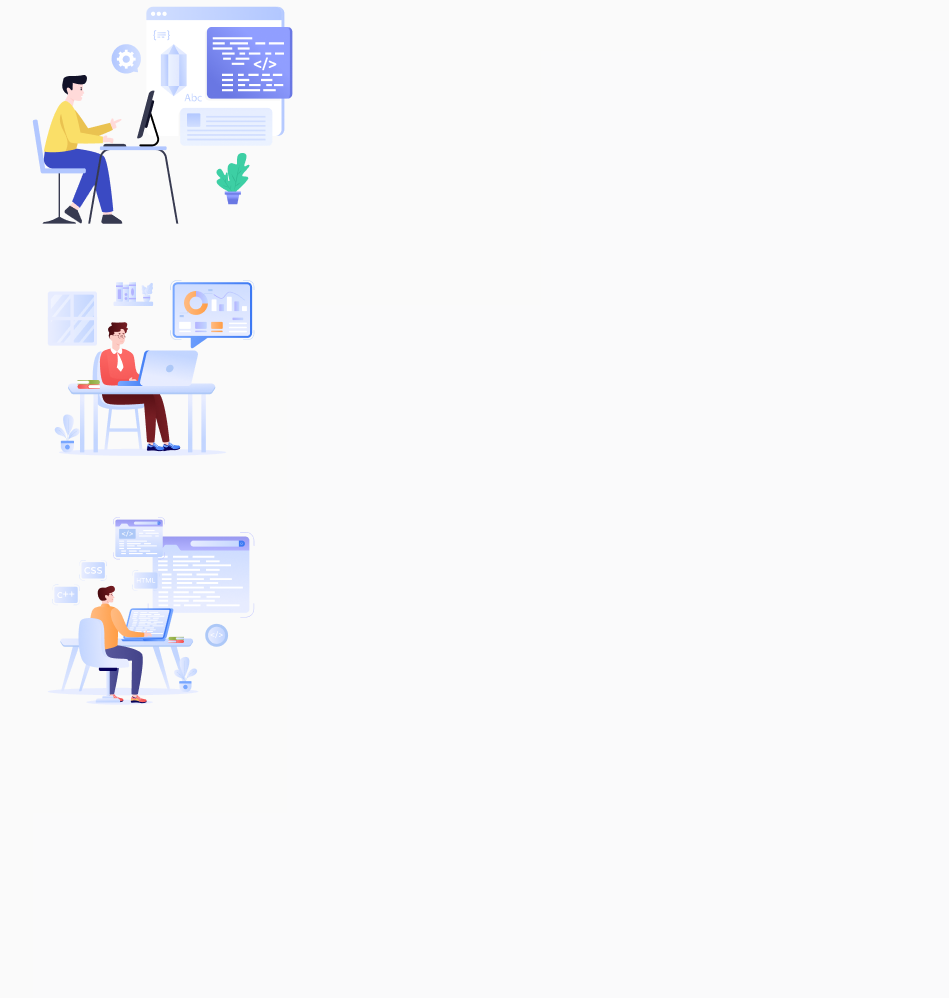
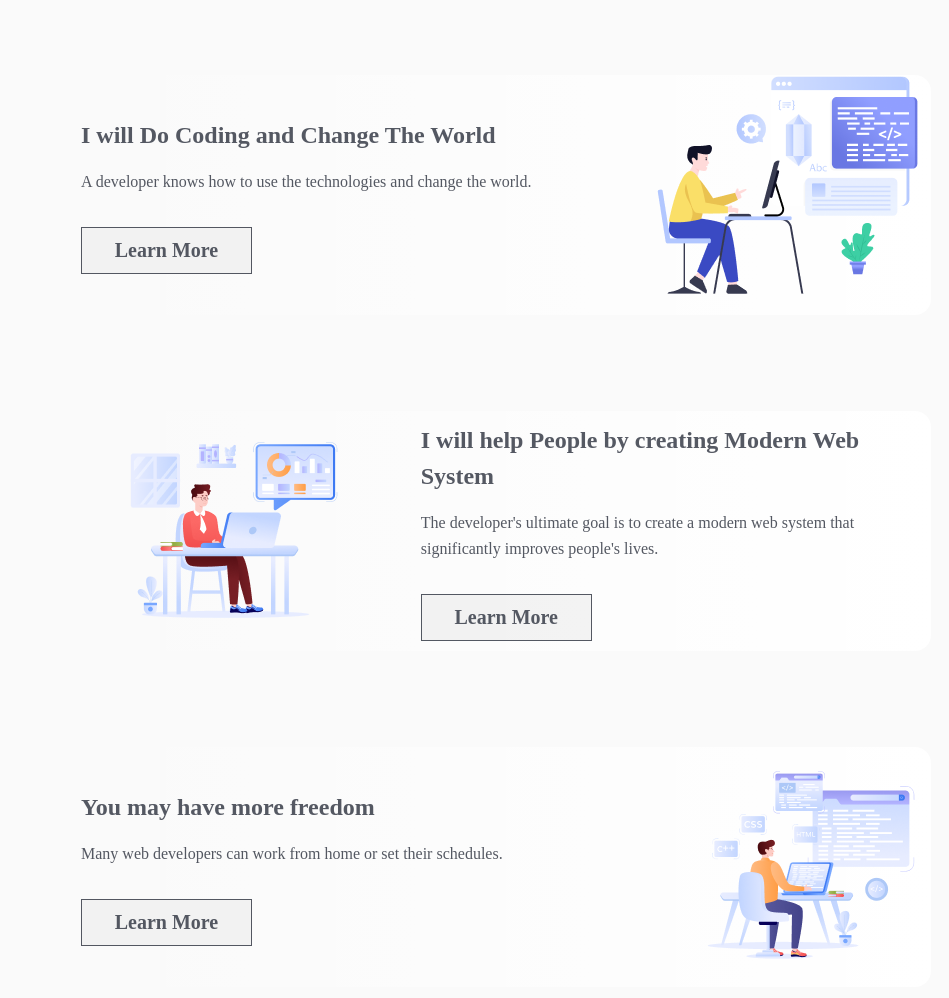
Before and after one commit to UmmayHafsa01/Assignment-1, a plain HTML site: page index.html in a window 1280 px wide. Shown: the part 966-1964 px from the top of the page, without its empty margins (222-1171 px from the left). Drawn offline with Linux system fonts and the light colour scheme; a web font is replaced by a local one.

Commit message:
finish why dev pg

```diff
--- a/index.html
+++ b/index.html
@@ -28,11 +28,15 @@
         <section class="why-dev">
             <div class="why-dev-container">
                 <h3 class="why-dev-title">Why Web Development??</h3>
-                <p class="why-web-description">Web development is a highly technical job that requires strong    learning skills and a firm understanding of various programming languages.</p>
+                <p class="why-dev-description">Web development is a highly technical job that requires strong    learning skills and a firm understanding of various programming languages.</p>
 
 
                 <dev class="why-dev-first">
-                    <dev class="first-content"></dev>
+                    <dev class="why-dev-contents">
+                        <h5 class="why-dev-title2">I will Do Coding and Change The World</h5>
+                        <p class="why-dev-description">A developer knows how to use the technologies and change the world.</p>
+                        <button class="btn-primary">Learn More</button>
+                    </dev>
                     <dev class="first-img">
                         <img src="assets/Layer_1.png" alt="">
                     </dev>
@@ -41,10 +45,18 @@
                     <div class="second-img">
                         <img src="assets/Group 3.png" alt="">
                     </div>
-                    <div class="second-content"></div>
+                    <div class="why-dev-contents">
+                        <h5 class="why-dev-title2">I will help People by creating Modern Web System</h5>
+                        <p class="why-dev-description">The developer's ultimate goal is  to create a modern web system that significantly improves people's lives.</p>
+                        <button class="btn-primary">Learn More</button>
+                    </div>
                 </div>
                 <dev class="why-dev-third">
-                    <dev class="third-content"></dev>
+                    <dev class="why-dev-contents">
+                        <h5 class="why-dev-title2">You may have more freedom</h5>
+                        <p class="why-dev-description">Many web developers can work from home or set their schedules. </p>
+                        <button class="btn-primary">Learn More</button>
+                    </dev>
                     <dev class="third-img">
                         <img src="assets/Group 4.png" alt="">
                     </dev>
--- a/styles/style.css
+++ b/styles/style.css
@@ -1,6 +1,57 @@
 @import url('https://fonts.googleapis.com/css2?family=Azeret+Mono:ital,wght@0,100..900;1,100..900&display=swap');
 
 
+/*shared style*/
+.btn-primary{
+    width: 171px;
+    height: 47px;
+    box-sizing: border-box;
+    border: 1px solid rgb(13, 19, 33);
+    opacity: 0.7;
+    color: rgb(13, 19, 33);
+    font-family: Azeret Mono;
+    font-size: 20px;
+    font-weight: 600;
+    line-height: 23px;
+    letter-spacing: 0%;
+    text-align: center;
+    margin-top: 0;
+
+}
+
+.why-dev-title2{
+    color: rgba(13, 19, 33, 0.7);
+    font-family: Azeret Mono;
+    font-size: 24px;
+    font-weight: 700;
+    line-height: 36px;
+    letter-spacing: 0%;
+    text-align: left;
+    margin-top: 0;
+    margin-bottom: 16px;
+}
+.why-dev-description{
+
+    color: rgb(13, 19, 33);
+    opacity: 0.7;
+    font-family: Azeret Mono;
+    font-size: 16px;
+    font-weight: 400;
+    line-height: 26px;
+    letter-spacing: 0%;
+    text-align: left;
+    margin-top: 0;
+    margin-bottom: 32px;
+}
+.why-dev-contents{
+    width: 477px;
+height: 219px;
+display: flex;
+flex-direction: column;
+justify-content: center;
+align-items:first baseline;
+
+}
 /*banner style*/
 .banner{
     max-width: 1489px;
@@ -73,7 +124,7 @@ padding: 0px;
 .why-dev{
     width: 1140px;
     height: 1393px;
-    margin: 74px 152px 94px 148px;
+    margin: 74px 150px 94px 150px;
     border-radius: 16px;
     background: rgba(13, 19, 33, 0.02);
     display: flex;
@@ -84,6 +135,8 @@ padding: 0px;
     width: 946px;
     height: 1233px;
     margin: 80px 97px;
+    display: flex;
+    flex-direction: column;
 
 
 }
@@ -97,20 +150,35 @@ line-height: 37px;
 letter-spacing: 0%;
 text-align: center;
 }
-.why-dev-description{
-    width: 852px;
-    height: 52px;
-    color: rgb(13, 19, 33);
+
+.why-dev-first {
+    width: 850px;
+    height: 240px;
     display: flex;
-    flex-direction: column;
+    justify-content: space-between;
     align-items: center;
-    justify-content:center;
-font-family: Azeret Mono;
-font-size: 16px;
-font-weight: 400;
-line-height: 26px;
-letter-spacing: 0%;
-text-align: center;
-opacity: 0.7;
+    margin: 48px;
+    border-radius: 16px;
+    background: linear-gradient(270.00deg, rgb(255, 255, 255),rgba(255, 255, 255, 0) 100%);
+}
 
+.why-dev-second{
+    width: 850px;
+    height: 240px;
+    display: flex;
+    justify-content: space-around;
+    align-items: center;
+    margin: 48px;
+    border-radius: 16px;
+    background: linear-gradient(270.00deg, rgb(255, 255, 255),rgba(255, 255, 255, 0) 100%);
 }
+.why-dev-third{
+    width: 850px;
+    height: 240px;
+    display: flex;
+    justify-content: space-between;
+    align-items: center;
+    margin: 48px;
+    border-radius: 16px;
+    background: linear-gradient(270.00deg, rgb(255, 255, 255),rgba(255, 255, 255, 0) 100%);
+}
```
